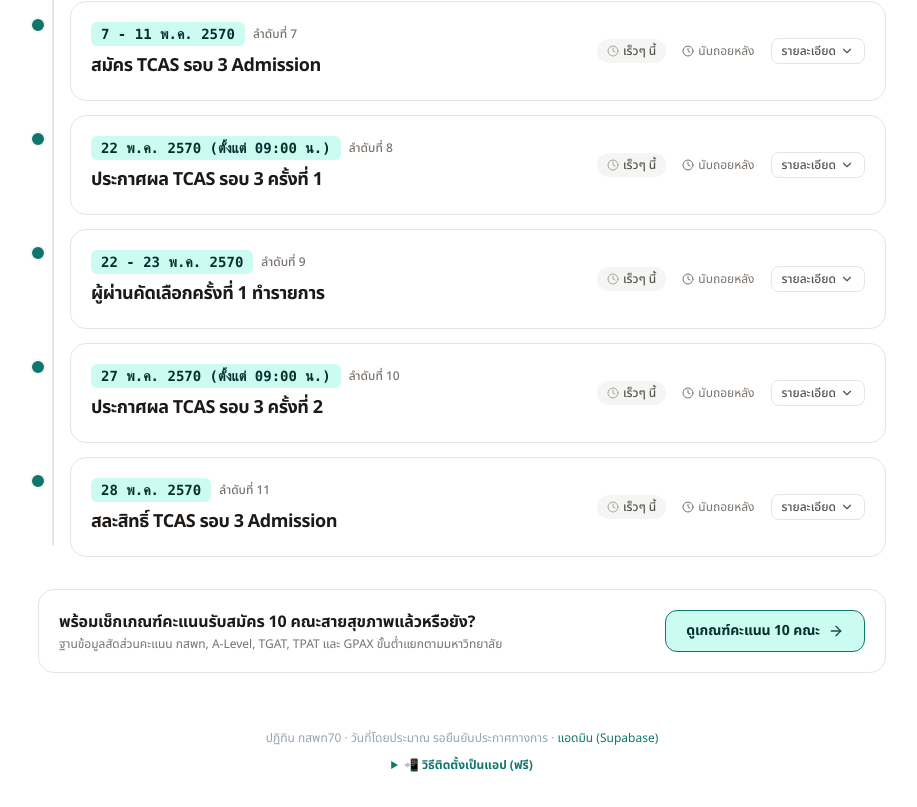
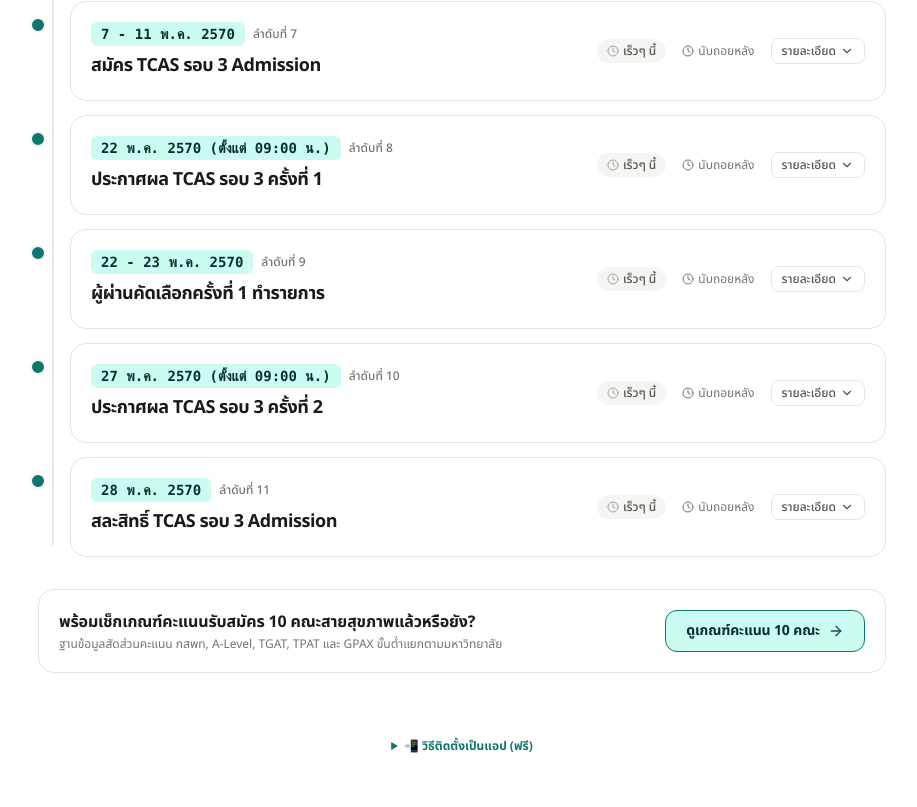
Before and after one commit to whuttkarun-jpg/potter, a Next.js app: page / in a window 1280 px wide. Shown: the part 1447-2254 px from the top of the page, without its empty margins (178-1095 px from the left). Built offline with nearby package versions, Linux system fonts and the light colour scheme; no server answers; the database is empty; a web font is replaced by a local one.

Commit message:
chore: remove footer disclaimer and public admin link

```diff
--- a/app/layout.tsx
+++ b/app/layout.tsx
@@ -63,10 +63,6 @@
             padding: "24px 0 32px",
           }}
         >
-          ปฏิทิน กสพท70 · วันที่โดยประมาณ รอยืนยันประกาศทางการ ·{" "}
-          <a href="/admin" style={{ color: "#0f766e" }}>
-            แอดมิน (Supabase)
-          </a>
           <details style={{ marginTop: 8, fontSize: 12 }}>
             <summary style={{ cursor: "pointer", color: "#0f766e", fontWeight: 700 }}>
               📲 วิธีติดตั้งเป็นแอป (ฟรี)
```
